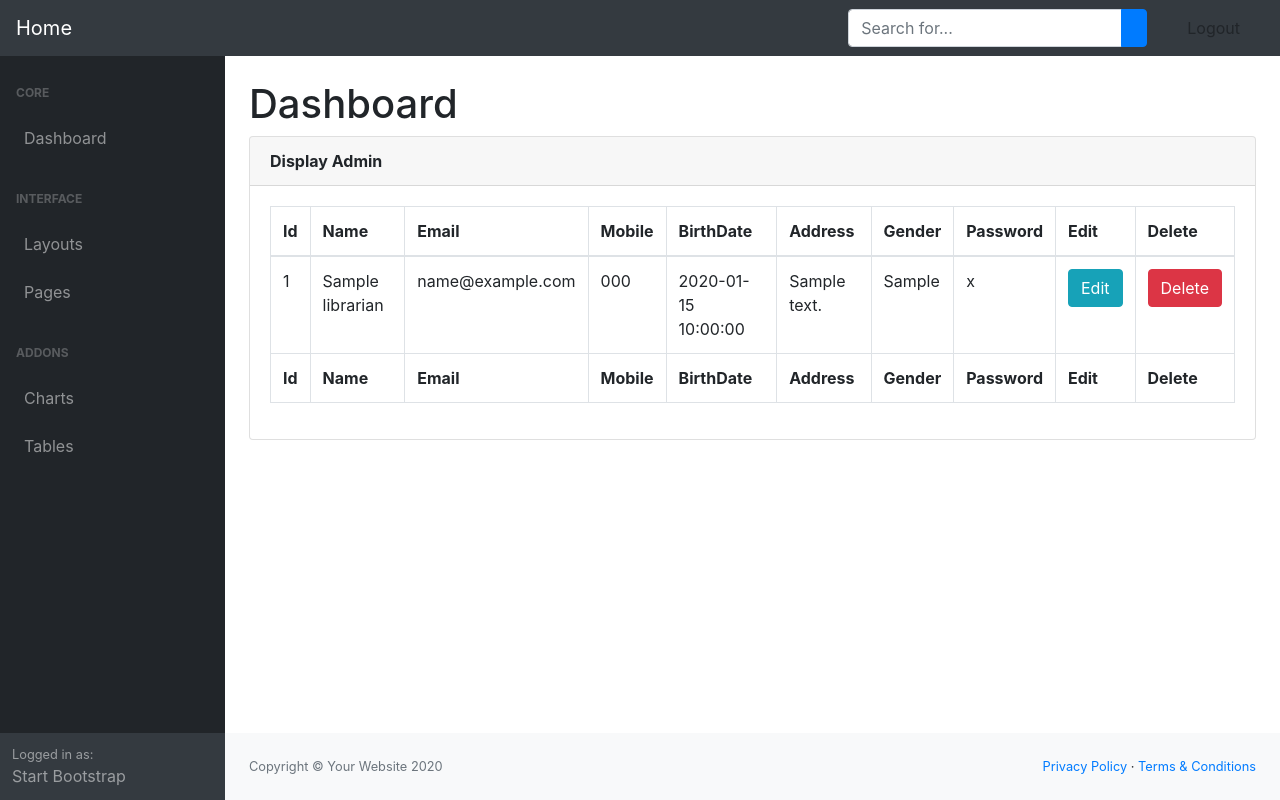
After one commit to sunilchauhan940/library-management-system, a PHP site: page /display_data.php?page=1 in a window 1280 px wide. The commit adds this page. Run offline with PHP 8.4, Linux system fonts and the light colour scheme; tables that the repository leaves empty or names only in its code hold one stand-in row (values such as "Sample post").

Commit message:
display on other page

```diff
--- /dev/null
+++ b/assets/view/display_page.php
@@ -0,0 +1,88 @@
+<?php
+    include "controllers/conn.php";
+    if(isset($_POST['submit'])){
+        $name = $_POST["name"];
+        $email = $_POST["email"];
+        $mobile = $_POST["mobile"];
+        $birth_date = $_POST["birth_date"];
+        $address = $_POST["address"];
+        $gender = $_POST["gender"];
+        $password = $_POST["password"];
+
+        $mysqli->query("INSERT INTO librarians (name,email,mobile,birth_date,address,gender,password) VALUES ('$name','$email','$mobile','$birth_date','$address','$gender','$password')") or die($mysqli->error);
+        echo "<script>alert('Insert sucessfully');</script>";
+    }
+
+    $result = $mysqli->query("select * from librarians") or die($mysqli->error);
+?>
+<div id="layoutSidenav_content">
+                <main>
+                    <div class="container-fluid">
+                        <h1 class="mt-4">Dashboard</h1>
+
+                        <div class="card mb-4">
+                            <div class="card-header">
+                            <!-- <i class="fas fa-table mr-1"></i> -->
+                                <b>Display Admin</b>
+                            </div>
+                            <div class="card-body">
+                            <div class="table-responsive">
+                                    <table class="table table-bordered" id="dataTable" width="100%" cellspacing="0">
+                                        <thead>
+                                            <tr>
+                                                <th>Id</th>
+                                                <th>Name</th>
+                                                <th>Email</th>
+                                                <th>Mobile</th>
+                                                <th>BirthDate</th>
+                                                <th>Address</th>
+                                                <th>Gender</th>
+                                                <th>Password</th>
+                                                <th>Edit</th>
+                                                <th>Delete</th>
+                                            </tr>
+                                        </thead>
+                                        <tfoot>
+                                            <tr>
+                                                <th>Id</th>
+                                                <th>Name</th>
+                                                <th>Email</th>
+                                                <th>Mobile</th>
+                                                <th>BirthDate</th>
+                                                <th>Address</th>
+                                                <th>Gender</th>
+                                                <th>Password</th>
+                                                <th>Edit</th>
+                                                <th>Delete</th>
+                                            </tr>
+                                        </tfoot>
+                                        <?php
+                                            while ($row = $result->fetch_object()):
+                                        ?>
+                                        <tbody>
+                                            <tr>
+                                                <td><?php echo $row->id;?></td>
+                                                <td><?php echo $row->name;?></td>
+                                                <td><?php echo $row->email;?></td>
+                                                <td><?php echo $row->mobile;?></td>
+                                                <td><?php echo $row->birth_date;?></td>
+                                                <td><?php echo $row->address;?></td>
+                                                <td><?php echo $row->gender;?></td>
+                                                <td><?php echo $row->password;?></td>
+                                                <td><a href="?page=<?php echo $_GET['page']; ?>&edit=<?php echo $row->id?>" class="btn btn-info">Edit</a></td>
+                                                <td><a href="?page=<?php echo $_GET['page']; ?>&delete=<?php echo $row->id;?>" class="btn btn-danger">Delete</a></td>
+                                            </tr>
+                                            <?php
+                                                endwhile;
+                                            ?>
+                                            </tbody>
+                                    </table>
+                                </div>
+                            </div>
+                        </div>
+                    </div>
+                </main>
+                <?php
+                    include "footer.php";
+                ?>
+            </div>
--- a/assets/view/main.php
+++ b/assets/view/main.php
@@ -1,3 +1,7 @@
+<?php
+    include "controllers/conn.php";
+
+?>
 <div id="layoutSidenav_content">
                 <main>
                     <div class="container-fluid">
@@ -9,7 +13,7 @@
                                 <b>Add Admin</b>
                             </div>
                             <div class="card-body">
-                                <form method="post" action="controllers/datainsert.php">
+                                <form method="post" action="display_data.php">
                                     <div class="form-group row">
                                         <label class="col-xl-3">Name<i class="text-danger">*</i></label>
                                         <div class="form-group">
--- /dev/null
+++ b/display_data.php
@@ -0,0 +1,24 @@
+<?php
+      //include "controllers/conn.php";
+?>
+<!DOCTYPE html>
+<html>
+
+<head>
+    <meta http-equiv="refresh" content="">
+    <title>Admin</title>
+    <link href="assets/css/styles.css" rel="stylesheet" />
+
+    <script language="javascript">
+    </script>
+</head>
+
+<body>
+<?php
+    include "assets/view/header.php";
+    include "assets/view/sidebar.php";
+    include "assets/view/display_page.php";
+?>
+</body>
+
+</html>
```
Also changed, not shown: controllers/dataInsert.php (+0 -12 lines), assets/view/display.php (deleted).
